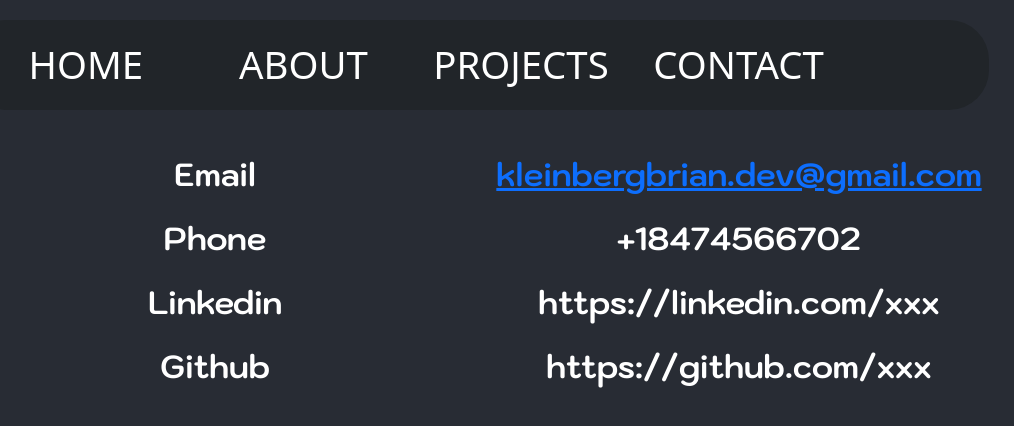
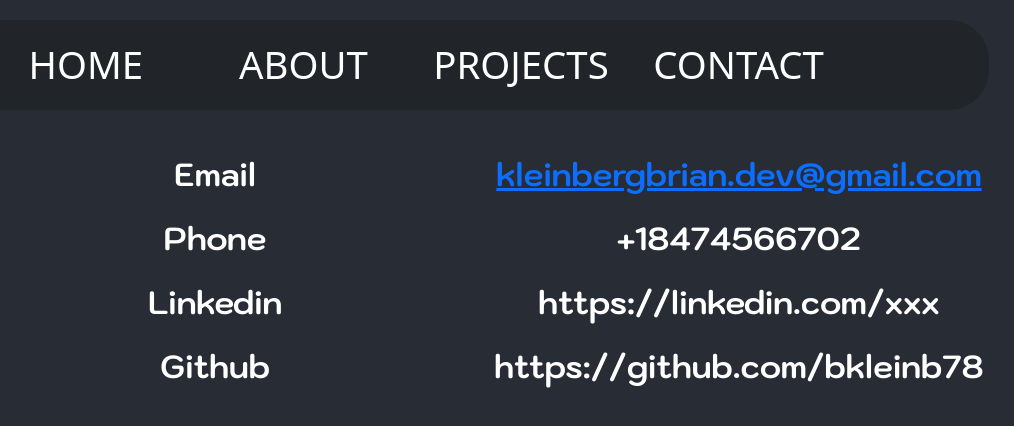
Before and after one commit to bkleinb78/Portfolio_v2, a React (Create React App) app: page /contact in a window 1280 px wide. Shown: the top 426 px of the page, without its empty margins (163-1177 px from the left). Built offline with nearby package versions, Linux system fonts and the light colour scheme.

Commit message:
link add

```diff
--- a/src/pages/contact.js
+++ b/src/pages/contact.js
@@ -37,7 +37,7 @@
           <div className="col-md-6 name-sm-contact">
             <p className="name-sm-contact">+18474566702</p>
             <p className="name-sm-contact">https://linkedin.com/xxx</p>
-            <p className="name-sm-contact">https://github.com/xxx</p>
+            <p className="name-sm-contact">https://github.com/bkleinb78</p>
           </div>
         </div>
       </div>
```
